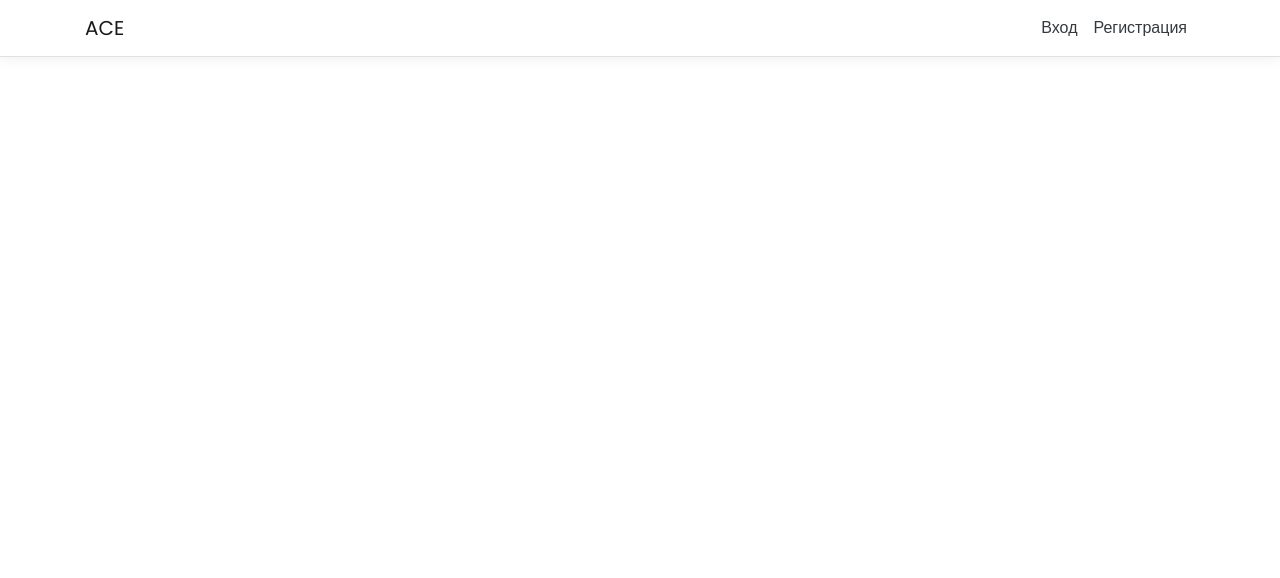
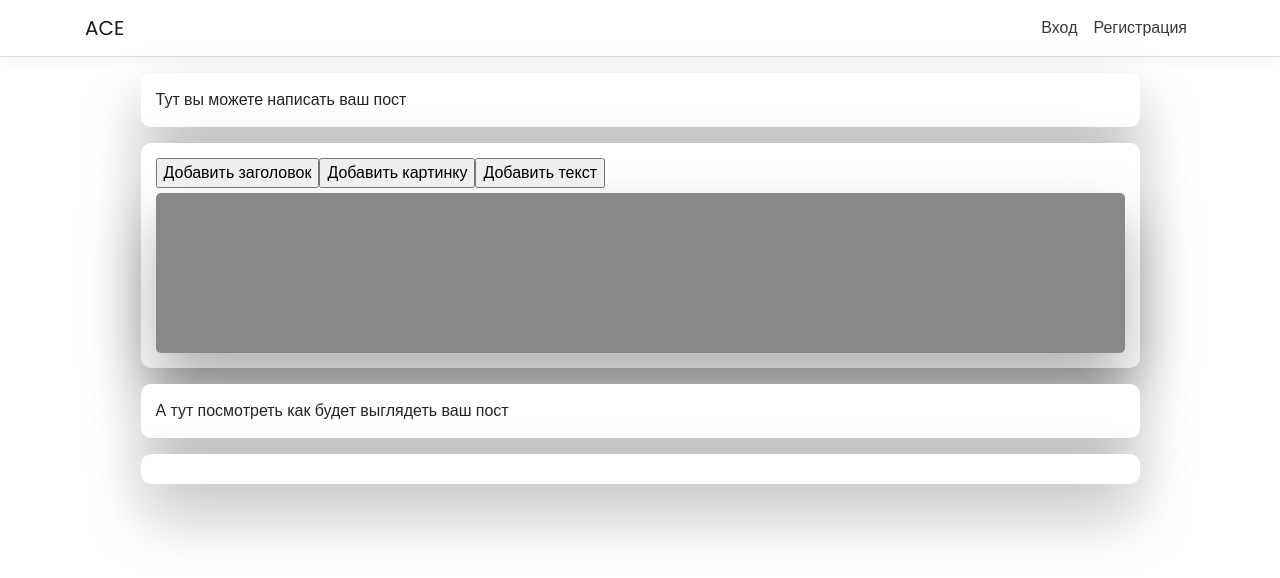
Before and after one commit to vova2plova/TeamA, a React (Create React App) app in the folder ACE/ACE/ClientApp/: page /CreatePostPage in a window 1280 px wide. Shown: the top 578 px of the page. Built offline with nearby package versions, Linux system fonts and the light colour scheme; no server answers.

Commit message:
Добавлена страничка для создания Постов

```diff
--- a/ACE/ACE/ClientApp/src/App.js
+++ b/ACE/ACE/ClientApp/src/App.js
@@ -7,6 +7,7 @@ import { SignUp } from './components/SignUp';
 import { FetchData } from './components/FetchData';
 import { Counter } from './components/Counter';
 import { PostPage} from './components/PostPage';
+import { CreatePostPage } from "./components/CreatePostPage";
 
 import './Styles/custom.css'
 import './Styles/sign.css'
@@ -26,6 +27,7 @@ export default class App extends Component {
                 <Route path='/counter' component={Counter} />
                 <Route path='/fetch-data' component={FetchData} />
                 <Route path='/PostPage' component={PostPage} />
+                <Route path='/CreatePostPage' component={CreatePostPage}/>
             </Layout>
         );
     }
--- /dev/null
+++ b/ACE/ACE/ClientApp/src/Styles/createPost.css
@@ -0,0 +1,47 @@
+#CreatePostPlace {
+    font-family: "Poppins", sans-serif;
+    -webkit-border-radius: 10px 10px 10px 10px;
+    border-radius: 10px 10px 10px 10px;
+    background: #fff;
+    width: 90%;
+    max-width: 90em;
+    position: relative;
+    padding: 15px;
+    margin-top: 1em;
+    -webkit-box-shadow: 0 15px 30px 0 rgba(0,0,0,0.3);
+    box-shadow: 0 30px 60px 0 rgba(0,0,0,0.3);
+    text-align: left;
+    margin-left: auto;
+    margin-right: auto;
+}
+
+#Example {
+    font-family: "Poppins", sans-serif;
+    -webkit-border-radius: 10px 10px 10px 10px;
+    border-radius: 10px 10px 10px 10px;
+    background: #fff;
+    width: 90%;
+    max-width: 90em;
+    position: relative;
+    padding: 15px;
+    margin-top: 1em;
+    -webkit-box-shadow: 0 15px 30px 0 rgba(0,0,0,0.3);
+    box-shadow: 0 30px 60px 0 rgba(0,0,0,0.3);
+    text-align: left;
+    margin-left: auto;
+    margin-right: auto;
+}
+
+.input{
+    margin-top: 5px;
+    display: block;
+    min-width: 48em;
+    min-height: 10em;
+    text-align: start;
+    background: #888888;
+    -webkit-border-radius: 5px 5px 5px 5px;
+    border-radius: 5px 5px 5px 5px;
+    -webkit-box-shadow: 0 15px 30px 0 rgba(0,0,0,0.3);
+    box-shadow: 0 30px 60px 0 rgba(0,0,0,0.3);
+    padding: 1em;
+}
--- a/ACE/ACE/ClientApp/src/Styles/post.css
+++ b/ACE/ACE/ClientApp/src/Styles/post.css
@@ -106,6 +106,10 @@
     transition: all 0.3s ease-in-out;
 }
 
+.createPost{
+    color: #1b6ec2;
+}
+
 @media (max-width: 512px){
     #authorInfo{
         display: none;
--- /dev/null
+++ b/ACE/ACE/ClientApp/src/components/CreatePostPage.js
@@ -0,0 +1,67 @@
+import React, { Component } from 'react';
+import '../Styles/createPost.css';
+export class CreatePostPage extends Component {
+    static displayName = CreatePostPage.name;
+
+    constructor(props) {
+        super(props);
+        this.state = { Post: []};
+    }
+
+    AddText = () =>{
+        let contentEditable = document.querySelector('[contenteditable]');
+        if (contentEditable.textContent !== "")
+        {
+            this.addToPost(<p>{contentEditable.textContent}</p>)
+            contentEditable.textContent = ""
+        }
+        else
+            alert("Ошибка добавления")
+    }
+
+    AddImage = () =>{
+        let contentEditable = document.querySelector('[contenteditable]');
+        if (contentEditable.textContent !== "")
+        {
+            this.addToPost(<img className="imgHolder" src = {contentEditable.textContent} alt = ""/>)
+            contentEditable.textContent = ""
+        }
+        else
+            alert("Ошибка добавления")
+    }
+    AddHeader = () =>{
+        let contentEditable = document.querySelector('[contenteditable]');
+        if (contentEditable.textContent !== "")
+        {
+            this.addToPost(<h1>{contentEditable.textContent}</h1>)
+            contentEditable.textContent = ""
+        }
+        else
+            alert("Ошибка добавления")
+}
+
+    addToPost(text){
+        this.state.Post.push(text);
+        this.setState(this.state);
+    }
+
+    render() {
+        return (
+            <div>
+                <div id = "Example">Тут вы можете написать ваш пост</div>
+                <div id = "CreatePostPlace">
+                    <input type="button" value="Добавить заголовок" onClick={this.AddHeader}/>
+                    <input type="button" value="Добавить картинку" onClick={this.AddImage}/>
+                    <input type="button" value="Добавить текст" onClick={this.AddText}/>
+                    <div className="input" contentEditable="true">
+
+                    </div>
+                </div>
+                <div id = "Example">А тут посмотреть как будет выглядеть ваш пост</div>
+                <div id = "Example">
+                    {this.state.Post}
+                </div>
+            </div>
+        );
+    }
+}
--- a/ACE/ACE/ClientApp/src/components/Home.js
+++ b/ACE/ACE/ClientApp/src/components/Home.js
@@ -14,7 +14,6 @@ export class Home extends Component {
           document.getElementById('show').style.display = 'block'
       }
   }
-
 
 
   render () {
--- a/ACE/ACE/ClientApp/src/components/NavMenu.js
+++ b/ACE/ACE/ClientApp/src/components/NavMenu.js
@@ -34,7 +34,6 @@ export class NavMenu extends Component {
         const response = await fetch('api/User');
         if (response.ok === true) {
             const data = await response.json();
-            console.log(data);
             this.setState({nick: data, auth: true, loading: false});
         }
     }
@@ -58,7 +57,10 @@ export class NavMenu extends Component {
                                         <NavLink tag={Link} className="text-dark" to="/">Здравствуйте, {this.state.nick.nickName}</NavLink>
                                     </NavItem>
                                     <NavItem>
-                                        <NavLink tag={Link} to="/" className="text-dark" onClick={this.LogOut}>Выход</NavLink>
+                                        <NavLink tag={Link} className="text-dark" to="/CreatePostPage">Написать пост</NavLink>
+                                    </NavItem>
+                                    <NavItem>
+                                        <NavLink tag={Link} className="text-dark" to="/" onClick={this.LogOut}>Выход</NavLink>
                                     </NavItem>
                                 </ul>
                             </Collapse>
--- a/ACE/ACE/ClientApp/src/components/SignIn.js
+++ b/ACE/ACE/ClientApp/src/components/SignIn.js
@@ -5,39 +5,13 @@ import {Link} from 'react-router-dom';
 
 export class SignIn extends Component {
     static displayName = SignIn.name;
+    static _user;
 
     constructor(props) {
         super(props);
         this.state = {User: null, auth : false};
         this.LogIn = this.LogIn.bind(this);
     }
-
-    // componentDidMount() {
-    //     console.log(this.state)
-    // }
-    //
-    // user = {
-    //     nickName: "wicheril",
-    //     userDick: "img",
-    //     userEmail: "@mail.ru",
-    //     userPassword: "321"
-    // }
-
-    // async UserSet() {
-    //     const response = await fetch("api/User", {
-    //         method: "POST",
-    //         headers: {"Accept": "application/json", "Content-Type": "application/json"},
-    //         body: JSON.stringify(this.user)
-    //     })
-    //     if (response.ok === true) {
-    //         const data = await response.json();
-    //         this.setState({User: data, loading: false});
-    //         console.log(this.state);
-    //     } else {
-    //         const errorData = await response.json();
-    //         console.log("errors", errorData, response.status);
-    //     }
-    // }
 
     async LogIn(){
         let login = document.getElementsByTagName("input")[0]
```
Also changed, not shown: 1 other file (tests, documents, lock files or other folders). Lines whose indentation alone changed are shown as unchanged.
